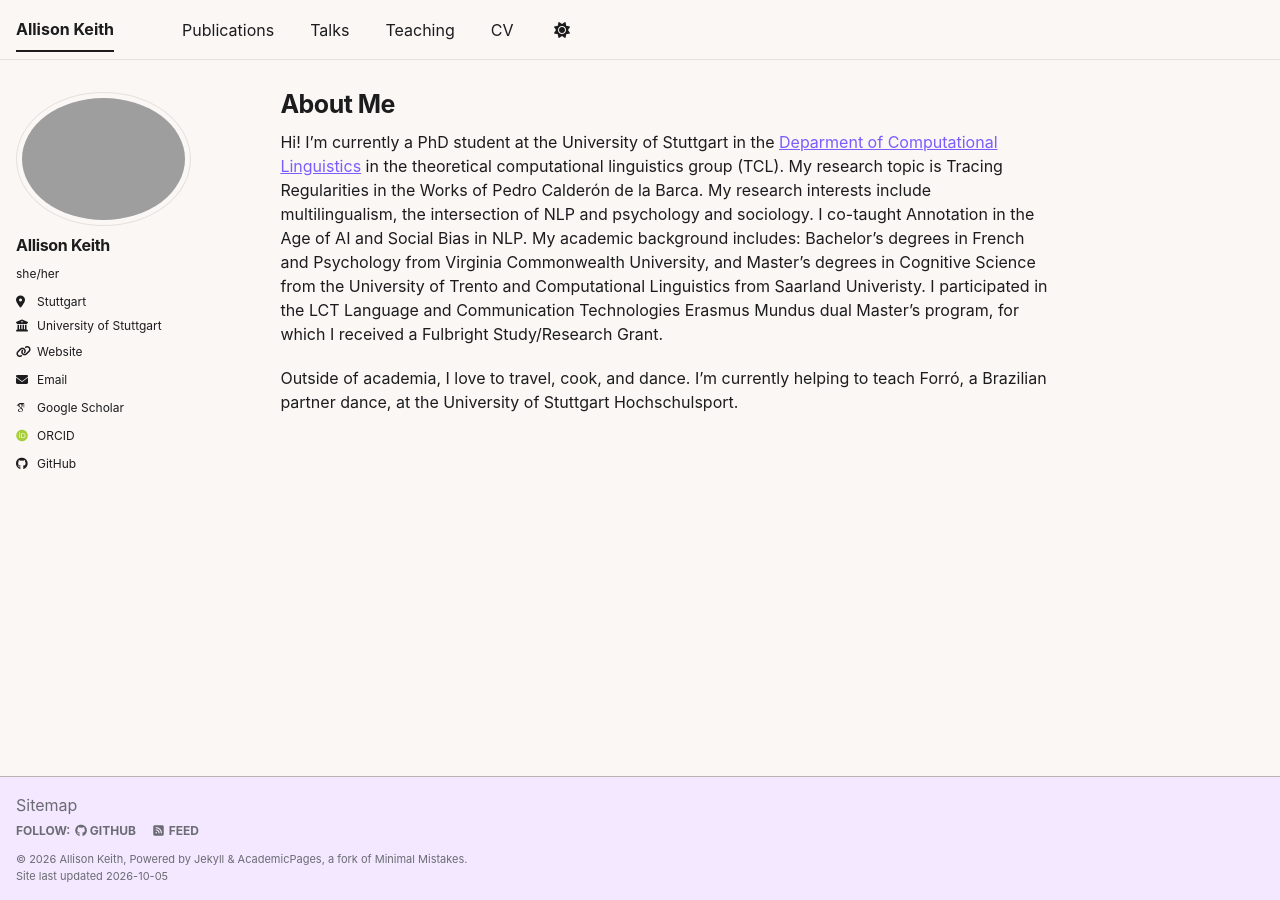
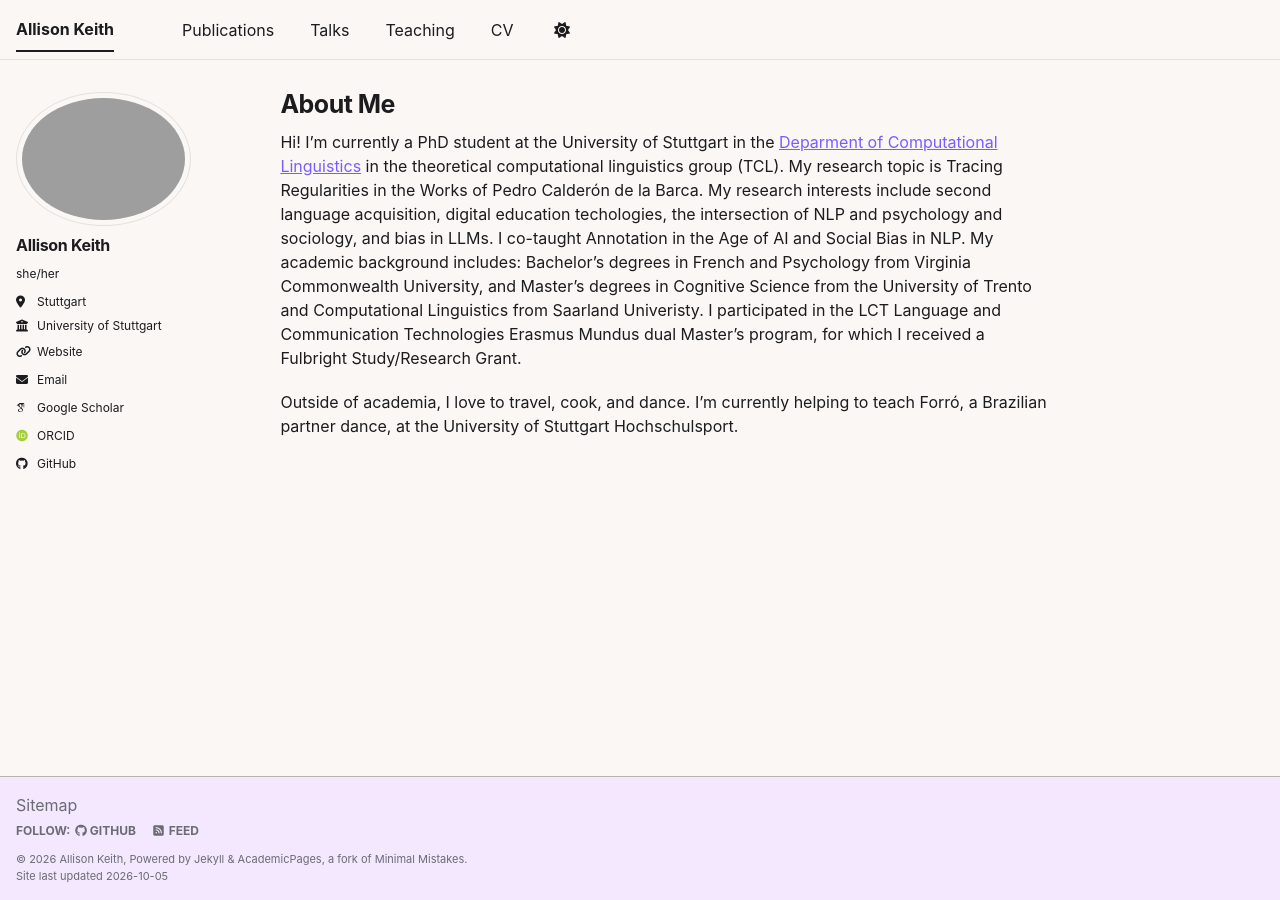
Before and after one commit to allisonakeith/allisonakeith.github.io, a Jekyll site: the page built from _pages/about.md, in a window 1280 px wide. Built offline with Jekyll 4.4.1, drawn with Linux system fonts in a browser that asks for light colours; some web fonts are replaced; a script bundle is joined from its source files by our own code; library files that are not in the unit come from our copies.

Commit message:
updated research interests

```diff
--- a/_pages/about.md
+++ b/_pages/about.md
@@ -7,10 +7,9 @@ redirect_from:
   - /about.html
 ---
 
-Hi! I'm currently a PhD student at the University of Stuttgart in the [Deparment of Computational Linguistics](https://www.ims.uni-stuttgart.de/en/) in the theoretical computational linguistics group (TCL). My research topic is Tracing Regularities in the Works of Pedro Calderón de la Barca. My research interests include multilingualism, the intersection of NLP and psychology and sociology. I co-taught Annotation in the Age of AI and Social Bias in NLP. My academic background includes: Bachelor's degrees in French and Psychology from Virginia Commonwealth University, and Master's degrees in Cognitive Science from the University of Trento and Computational Linguistics from Saarland Univeristy. I participated in the LCT Language and Communication Technologies Erasmus Mundus dual Master's program, for which I received a Fulbright Study/Research Grant.
+Hi! I'm currently a PhD student at the University of Stuttgart in the [Deparment of Computational Linguistics](https://www.ims.uni-stuttgart.de/en/) in the theoretical computational linguistics group (TCL). My research topic is Tracing Regularities in the Works of Pedro Calderón de la Barca. My research interests include second language acquisition, digital education techologies, the intersection of NLP and psychology and sociology, and bias in LLMs. I co-taught Annotation in the Age of AI and Social Bias in NLP. My academic background includes: Bachelor's degrees in French and Psychology from Virginia Commonwealth University, and Master's degrees in Cognitive Science from the University of Trento and Computational Linguistics from Saarland Univeristy. I participated in the LCT Language and Communication Technologies Erasmus Mundus dual Master's program, for which I received a Fulbright Study/Research Grant.
 
 Outside of academia, I love to travel, cook, and dance. I'm currently helping to teach Forró, a Brazilian partner dance, at the University of Stuttgart Hochschulsport.
-
 
 <!-- This is the front page of a website that is powered by the [Academic Pages template](https://github.com/academicpages/academicpages.github.io) and hosted on GitHub pages. [GitHub pages](https://pages.github.com) is a free service in which websites are built and hosted from code and data stored in a GitHub repository, automatically updating when a new commit is made to the repository. This template was forked from the [Minimal Mistakes Jekyll Theme](https://mmistakes.github.io/minimal-mistakes/) created by Michael Rose, and then extended to support the kinds of content that academics have: publications, talks, teaching, a portfolio, blog posts, and a dynamically-generated CV. Incidentally, these same features make it a great template for anyone that needs to show off a professional template!
 
```
